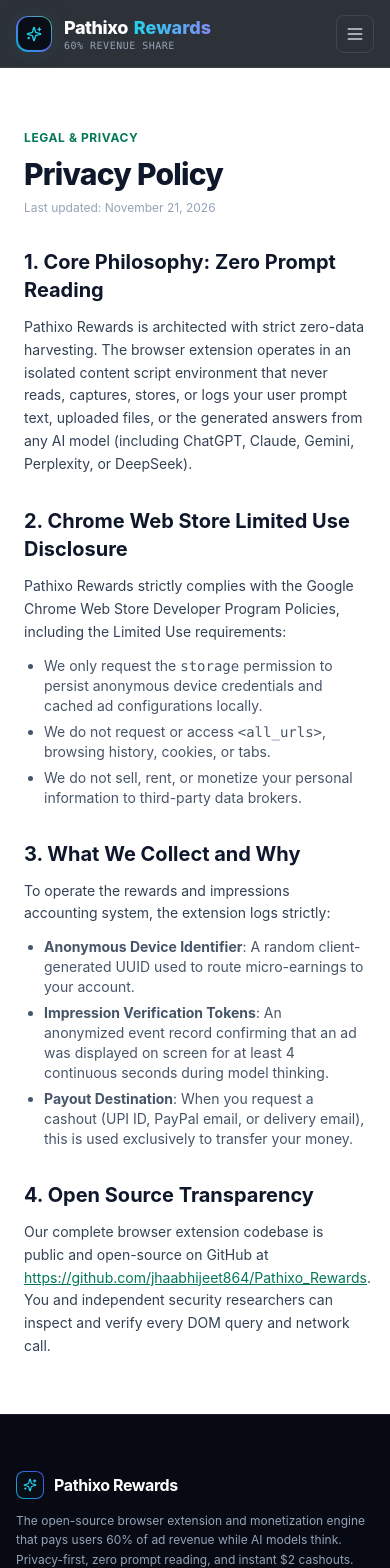
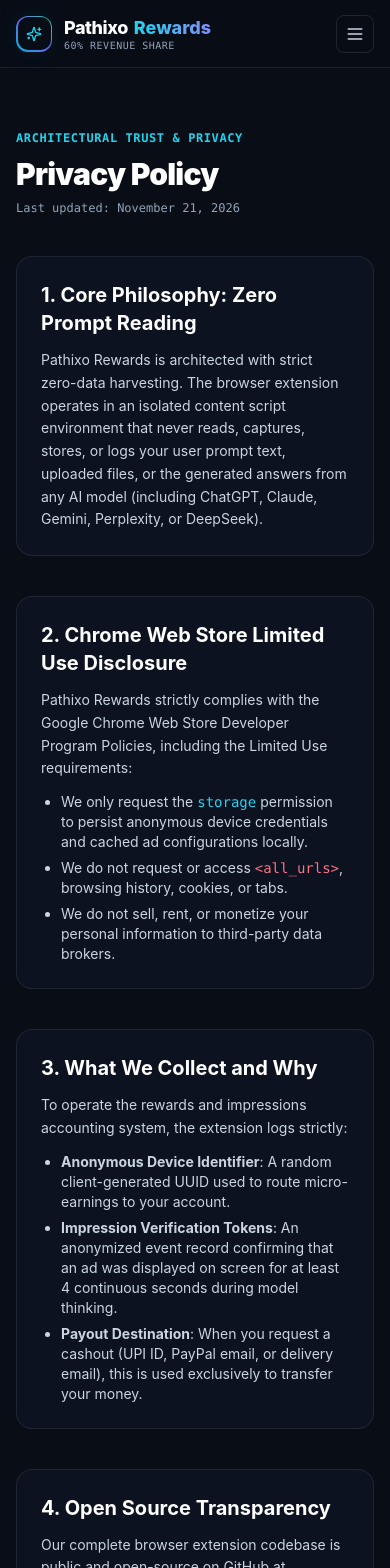
Before and after one commit to jhaabhijeet864/Pathixo_Rewards, a Next.js app in the folder apps/web/: page /privacy in a window 390 px wide. Shown: the top 1568 px of the page. Built offline with nearby package versions, Linux system fonts and the light colour scheme.

Commit message:
feat(web): update privacy and terms pages with obsidian dark theme and zero-prompt policy

```diff
--- a/apps/web/app/privacy/page.tsx
+++ b/apps/web/app/privacy/page.tsx
@@ -3,63 +3,65 @@ import { Footer } from '@/components/Footer';
 
 export default function PrivacyPage() {
   return (
-    <div className="flex min-h-screen flex-col bg-white">
+    <div className="flex min-h-screen flex-col bg-[#090d16] text-slate-100 selection:bg-indigo-500/30 selection:text-white">
       <Navbar />
 
-      <main className="flex-1 py-14 sm:py-20">
-        <div className="mx-auto max-w-3xl px-6 space-y-8 text-slate-700">
+      <main className="flex-1 py-14 sm:py-20 w-full">
+        <div className="mx-auto max-w-4xl px-4 sm:px-6 lg:px-8 space-y-10 text-slate-300">
           <div>
-            <span className="text-xs font-bold uppercase tracking-wider text-emerald-700">Legal &amp; Privacy</span>
-            <h1 className="mt-2 text-3xl font-extrabold tracking-tight text-slate-900 sm:text-4xl">
+            <span className="text-xs font-mono font-bold uppercase tracking-wider text-cyan-400">
+              Architectural Trust &amp; Privacy
+            </span>
+            <h1 className="mt-2 text-3xl sm:text-5xl font-black text-white tracking-tight">
               Privacy Policy
             </h1>
-            <p className="mt-2 text-xs text-slate-400">Last updated: November 21, 2026</p>
+            <p className="mt-2 text-xs font-mono text-slate-400">Last updated: November 21, 2026</p>
           </div>
 
-          <section className="space-y-3">
-            <h2 className="text-xl font-bold text-slate-900">1. Core Philosophy: Zero Prompt Reading</h2>
-            <p className="text-sm leading-relaxed">
+          <section className="rounded-2xl border border-white/[0.08] bg-[#0c1220] p-6 sm:p-8 space-y-3">
+            <h2 className="text-xl font-bold text-white">1. Core Philosophy: Zero Prompt Reading</h2>
+            <p className="text-sm leading-relaxed text-slate-300">
               Pathixo Rewards is architected with strict zero-data harvesting. The browser extension operates in an isolated content script environment that never reads, captures, stores, or logs your user prompt text, uploaded files, or the generated answers from any AI model (including ChatGPT, Claude, Gemini, Perplexity, or DeepSeek).
             </p>
           </section>
 
-          <section className="space-y-3">
-            <h2 className="text-xl font-bold text-slate-900">2. Chrome Web Store Limited Use Disclosure</h2>
-            <p className="text-sm leading-relaxed">
+          <section className="rounded-2xl border border-white/[0.08] bg-[#0c1220] p-6 sm:p-8 space-y-3">
+            <h2 className="text-xl font-bold text-white">2. Chrome Web Store Limited Use Disclosure</h2>
+            <p className="text-sm leading-relaxed text-slate-300">
               Pathixo Rewards strictly complies with the Google Chrome Web Store Developer Program Policies, including the Limited Use requirements:
             </p>
-            <ul className="list-disc pl-5 text-sm space-y-1.5 text-slate-600">
-              <li>We only request the <code>storage</code> permission to persist anonymous device credentials and cached ad configurations locally.</li>
-              <li>We do not request or access <code>&lt;all_urls&gt;</code>, browsing history, cookies, or tabs.</li>
+            <ul className="list-disc pl-5 text-sm space-y-1.5 text-slate-300">
+              <li>We only request the <code className="text-cyan-400">storage</code> permission to persist anonymous device credentials and cached ad configurations locally.</li>
+              <li>We do not request or access <code className="text-rose-400">&lt;all_urls&gt;</code>, browsing history, cookies, or tabs.</li>
               <li>We do not sell, rent, or monetize your personal information to third-party data brokers.</li>
             </ul>
           </section>
 
-          <section className="space-y-3">
-            <h2 className="text-xl font-bold text-slate-900">3. What We Collect and Why</h2>
-            <p className="text-sm leading-relaxed">
+          <section className="rounded-2xl border border-white/[0.08] bg-[#0c1220] p-6 sm:p-8 space-y-3">
+            <h2 className="text-xl font-bold text-white">3. What We Collect and Why</h2>
+            <p className="text-sm leading-relaxed text-slate-300">
               To operate the rewards and impressions accounting system, the extension logs strictly:
             </p>
-            <ul className="list-disc pl-5 text-sm space-y-1.5 text-slate-600">
+            <ul className="list-disc pl-5 text-sm space-y-1.5 text-slate-300">
               <li><strong>Anonymous Device Identifier</strong>: A random client-generated UUID used to route micro-earnings to your account.</li>
               <li><strong>Impression Verification Tokens</strong>: An anonymized event record confirming that an ad was displayed on screen for at least 4 continuous seconds during model thinking.</li>
               <li><strong>Payout Destination</strong>: When you request a cashout (UPI ID, PayPal email, or delivery email), this is used exclusively to transfer your money.</li>
             </ul>
           </section>
 
-          <section className="space-y-3">
-            <h2 className="text-xl font-bold text-slate-900">4. Open Source Transparency</h2>
-            <p className="text-sm leading-relaxed">
+          <section className="rounded-2xl border border-white/[0.08] bg-[#0c1220] p-6 sm:p-8 space-y-3">
+            <h2 className="text-xl font-bold text-white">4. Open Source Transparency</h2>
+            <p className="text-sm leading-relaxed text-slate-300">
               Our complete browser extension codebase is public and open-source on GitHub at{' '}
               <a
                 href="https://github.com/jhaabhijeet864/Pathixo_Rewards"
                 target="_blank"
                 rel="noopener noreferrer"
-                className="text-emerald-700 underline"
+                className="text-cyan-400 underline hover:text-cyan-300"
               >
                 https://github.com/jhaabhijeet864/Pathixo_Rewards
               </a>
-              . You and independent security researchers can inspect and verify every DOM query and network call.
+              . Anyone can audit the source code and compile the extension independently.
             </p>
           </section>
         </div>
--- a/apps/web/app/terms/page.tsx
+++ b/apps/web/app/terms/page.tsx
@@ -3,43 +3,45 @@ import { Footer } from '@/components/Footer';
 
 export default function TermsPage() {
   return (
-    <div className="flex min-h-screen flex-col bg-white">
+    <div className="flex min-h-screen flex-col bg-[#090d16] text-slate-100 selection:bg-indigo-500/30 selection:text-white">
       <Navbar />
 
-      <main className="flex-1 py-14 sm:py-20">
-        <div className="mx-auto max-w-3xl px-6 space-y-8 text-slate-700">
+      <main className="flex-1 py-14 sm:py-20 w-full">
+        <div className="mx-auto max-w-4xl px-4 sm:px-6 lg:px-8 space-y-10 text-slate-300">
           <div>
-            <span className="text-xs font-bold uppercase tracking-wider text-emerald-700">Legal</span>
-            <h1 className="mt-2 text-3xl font-extrabold tracking-tight text-slate-900 sm:text-4xl">
+            <span className="text-xs font-mono font-bold uppercase tracking-wider text-cyan-400">
+              Legal Agreement
+            </span>
+            <h1 className="mt-2 text-3xl sm:text-5xl font-black text-white tracking-tight">
               Terms of Service
             </h1>
-            <p className="mt-2 text-xs text-slate-400">Last updated: November 21, 2026</p>
+            <p className="mt-2 text-xs font-mono text-slate-400">Last updated: November 21, 2026</p>
           </div>
 
-          <section className="space-y-3">
-            <h2 className="text-xl font-bold text-slate-900">1. Acceptance of Terms</h2>
-            <p className="text-sm leading-relaxed">
+          <section className="rounded-2xl border border-white/[0.08] bg-[#0c1220] p-6 sm:p-8 space-y-3">
+            <h2 className="text-xl font-bold text-white">1. Acceptance of Terms</h2>
+            <p className="text-sm leading-relaxed text-slate-300">
               By installing the Pathixo Rewards browser extension or utilizing the Pathixo Rewards web platform, you agree to comply with and be legally bound by these Terms of Service.
             </p>
           </section>
 
-          <section className="space-y-3">
-            <h2 className="text-xl font-bold text-slate-900">2. Earnings &amp; Payout Policy</h2>
-            <p className="text-sm leading-relaxed">
+          <section className="rounded-2xl border border-white/[0.08] bg-[#0c1220] p-6 sm:p-8 space-y-3">
+            <h2 className="text-xl font-bold text-white">2. Earnings &amp; Payout Policy</h2>
+            <p className="text-sm leading-relaxed text-slate-300">
               Users earn 60% of verified ad revenue resulting from qualified dwell-time impressions during AI generation. An impression is deemed qualified when the browser tab remains active, focused, and visible for at least 4 contiguous seconds while the AI model streams its response. Payouts can be requested at a minimum balance of $2.00 USD.
             </p>
           </section>
 
-          <section className="space-y-3">
-            <h2 className="text-xl font-bold text-slate-900">3. Anti-Fraud &amp; Abuse</h2>
-            <p className="text-sm leading-relaxed">
+          <section className="rounded-2xl border border-white/[0.08] bg-[#0c1220] p-6 sm:p-8 space-y-3">
+            <h2 className="text-xl font-bold text-white">3. Anti-Fraud &amp; Abuse</h2>
+            <p className="text-sm leading-relaxed text-slate-300">
               Any attempt to simulate artificial impressions through headless browsers, automated scripts, prompt-spamming bots, or click rings will result in immediate forfeiture of earnings and device revocation.
             </p>
           </section>
 
-          <section className="space-y-3">
-            <h2 className="text-xl font-bold text-slate-900">4. Third-Party Trademarks</h2>
-            <p className="text-sm leading-relaxed">
+          <section className="rounded-2xl border border-white/[0.08] bg-[#0c1220] p-6 sm:p-8 space-y-3">
+            <h2 className="text-xl font-bold text-white">4. Third-Party Trademarks</h2>
+            <p className="text-sm leading-relaxed text-slate-300">
               ChatGPT is a registered trademark of OpenAI. Claude is a registered trademark of Anthropic. Gemini is a registered trademark of Google LLC. Perplexity is a trademark of Perplexity AI, Inc. DeepSeek is a trademark of DeepSeek AI. Pathixo Rewards is an independent platform and extension not affiliated with or endorsed by any of these entities.
             </p>
           </section>
```
